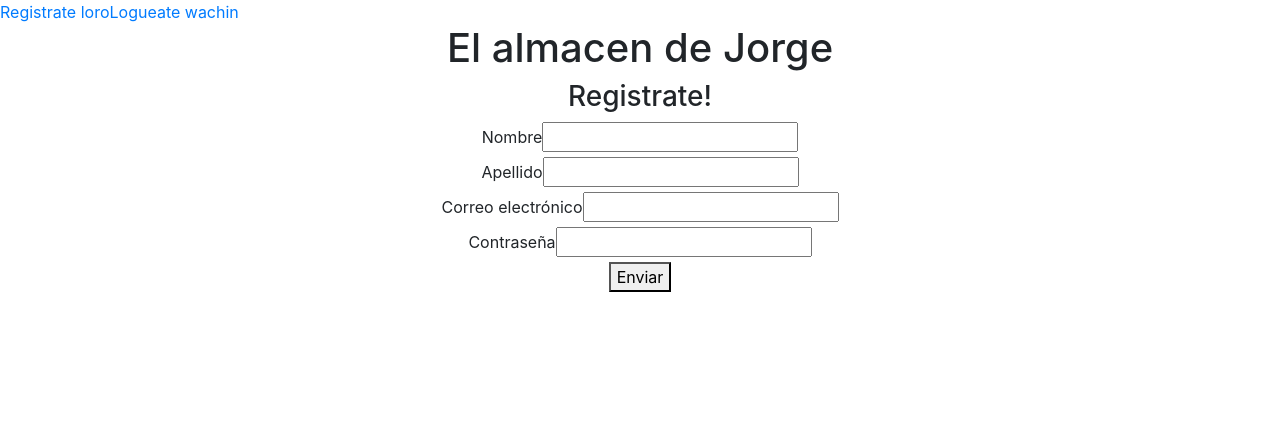
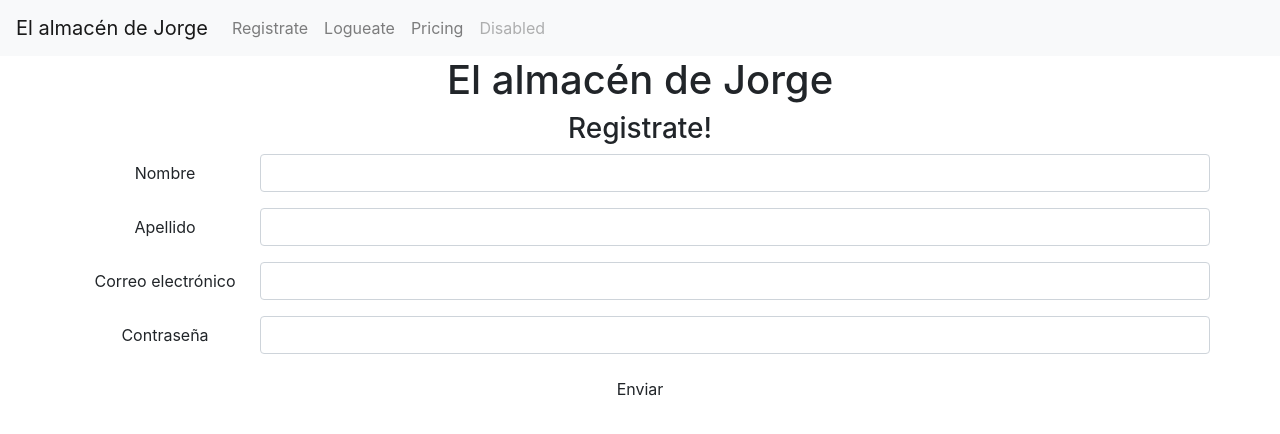
Before and after one commit to tyago343/store, a React app: page /register in a window 1280 px wide. Shown: the top 434 px of the page. Built offline with nearby package versions, Linux system fonts and the light colour scheme.

Commit message:
cambios de estilo¡

```diff
--- a/src/components/Header.jsx
+++ b/src/components/Header.jsx
@@ -4,9 +4,27 @@ import { Link } from 'react-router-dom';
 
 export default () =>{
     return (
-        <nav className="rojo">
-            <Link to="/register">Registrate loro</Link>
-            <Link to="/login">Logueate wachin</Link>
+        <nav className="navbar navbar-expand-lg navbar-light bg-light">
+            <Link className="navbar-brand" to="/">El almacén de Jorge</Link>
+            <button className="navbar-toggler" type="button" data-toggle="collapse" data-target="#navbarNav" aria-controls="navbarNav" aria-expanded="false" aria-label="Toggle navigation">
+                <span className="navbar-toggler-icon"></span>
+            </button>
+            <div className="collapse navbar-collapse" id="navbarNav">
+                <ul className="navbar-nav">
+                <li className="nav-item">
+                    <Link className="nav-link" to="/register">Registrate</Link>
+                </li>
+                <li className="nav-item">
+                    <Link className="nav-link" to="/login">Logueate</Link>
+                </li>
+                <li className="nav-item">
+                    <a className="nav-link" href="#">Pricing</a>
+                </li>
+                <li className="nav-item">
+                    <a className="nav-link disabled" href="#" tabIndex="-1" aria-disabled="true">Disabled</a>
+                </li>
+                </ul>
+            </div>
         </nav>
     )
 }
--- a/src/components/Register.jsx
+++ b/src/components/Register.jsx
@@ -42,26 +42,26 @@ const Register = (props) => {
         <section  className="container">
             <article className="row">
                 <form className="col-md-12" style={{textAlign: "center"}} onSubmit={handleSubmit}>
-                    <h1>El almacen de Jorge</h1>
+                    <h1>El almacén de Jorge</h1>
                     <h3>Registrate!</h3>
-                    <div>
-                        <label htmlFor="name">Nombre</label>
-                        <input type="text" name="name" value={name} onChange={handleInputChange}/>
+                    <div className="form-group row">
+                        <label className="col-sm-2 col-form-label" htmlFor="name">Nombre</label>
+                        <input className="form-control col-sm-10" type="text" name="name" value={name} onChange={handleInputChange}/>
+                    </div>
+                    <div className="form-group row">
+                        <label className="col-sm-2 col-form-label" htmlFor="lastName">Apellido</label>
+                        <input className="form-control col-sm-10" type="text" name="lastName" value={lastName} onChange={handleInputChange}/>
+                    </div>
+                    <div className="form-group row">
+                        <label className="col-sm-2 col-form-label" htmlFor="email">Correo electrónico</label>
+                        <input className="form-control col-sm-10" type="text" name="email" value={email} onChange={handleInputChange}/>
+                    </div>
+                    <div className="form-group row">
+                        <label className="col-sm-2 col-form-label" htmlFor="password">Contraseña</label>
+                        <input className="form-control col-sm-10" type="password" name="password" value={password} onChange={handleInputChange}/>
                     </div>
                     <div>
-                        <label htmlFor="lastName">Apellido</label>
-                        <input type="text" name="lastName" value={lastName} onChange={handleInputChange}/>
-                    </div>
-                    <div>
-                        <label htmlFor="email">Correo electrónico</label>
-                        <input type="text" name="email" value={email} onChange={handleInputChange}/>
-                    </div>
-                    <div>
-                        <label htmlFor="password">Contraseña</label>
-                        <input type="password" name="password" value={password} onChange={handleInputChange}/>
-                    </div>
-                    <div>
-                        <button type="submit">Enviar</button>
+                        <button type="submit" className="btn">Enviar</button>
                     </div>
                 </form>
             </article>
```
